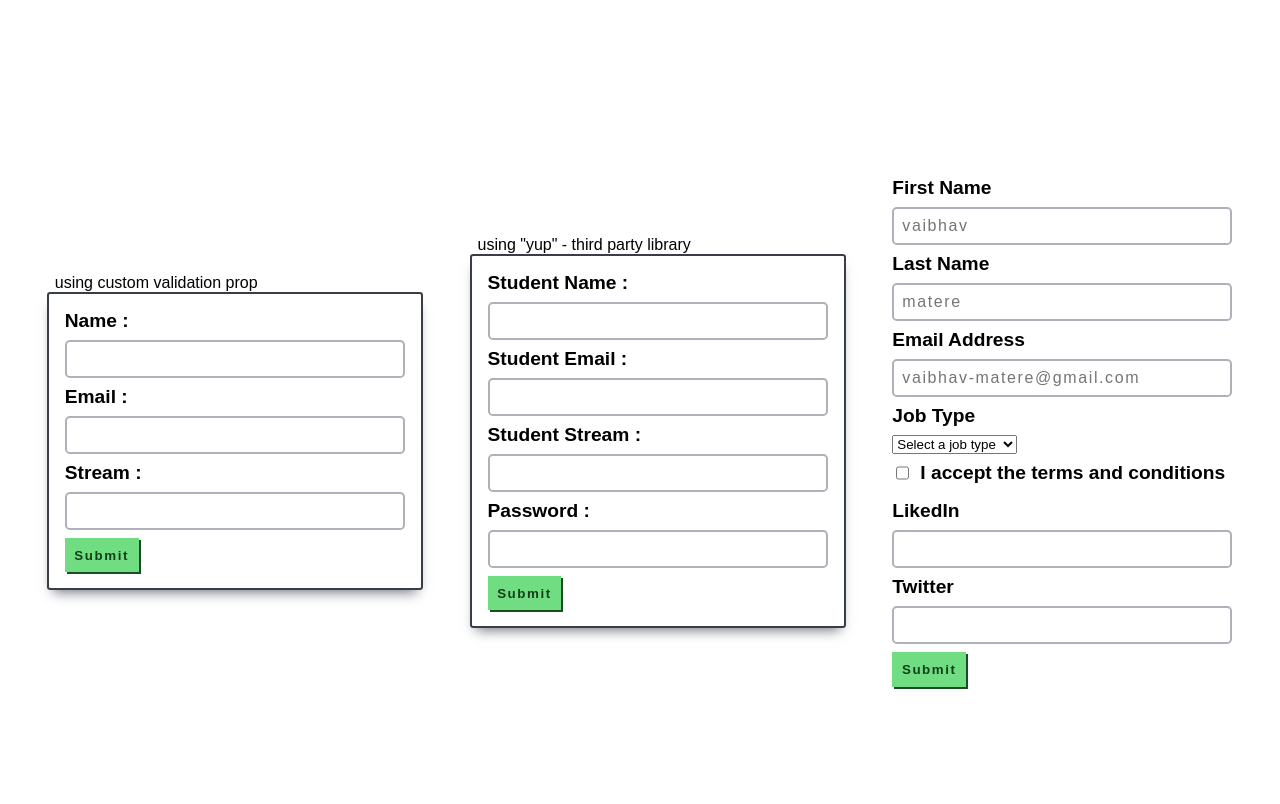
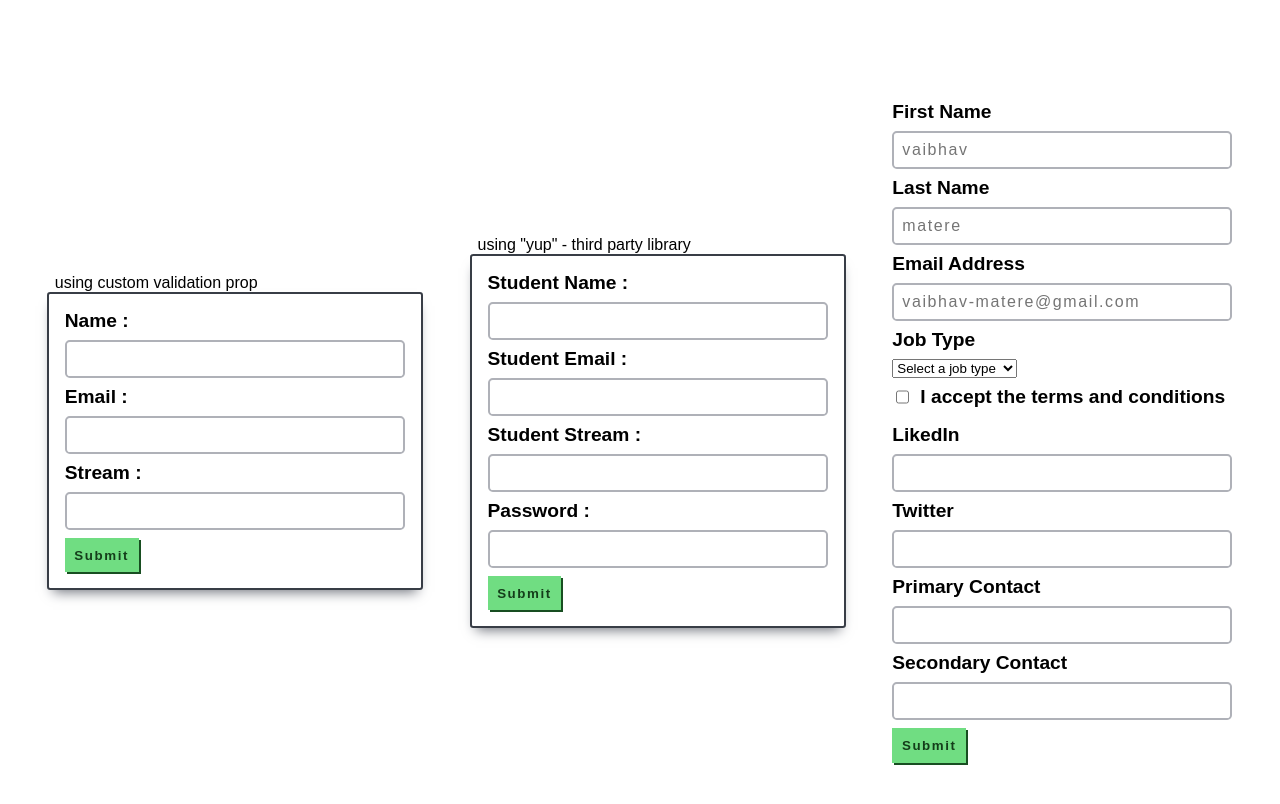
Before and after one commit to vaibhav18matere/formik, a React (Create React App) app: page / in a window 1280 px wide. Shown: the top 804 px of the page. Built offline with nearby package versions, Linux system fonts and the light colour scheme.

Commit message:
manage field state as array

```diff
--- a/src/App.css
+++ b/src/App.css
@@ -14,7 +14,8 @@ label {
   margin-bottom: 0.5rem;
 }
 input[type="text"],
-input[type="email"] {
+input[type="email"],
+input[type="number"] {
   display: block;
   width: 20rem;
   padding: 0.5rem;
--- a/src/components/SignupForm.jsx
+++ b/src/components/SignupForm.jsx
@@ -12,6 +12,7 @@ const initialValues = {
     linkedin: "",
     twitter: "",
   },
+  contacts: ["", ""],
 };
 
 const validationSchema = Yup.object({
@@ -132,6 +133,14 @@ export const SignupForm = () => {
             <label htmlFor="twitter">Twitter</label>
             <Field type="text" id="twitter" name="socials.twitter" />
           </div>
+          <div>
+            <label htmlFor="primaryPh">Primary Contact</label>
+            <Field type="number" id="primaryPh" name="contacts[0]" />
+          </div>
+          <div>
+            <label htmlFor="secondaryPh">Secondary Contact</label>
+            <Field type="number" id="secondaryPh" name="contacts[1]" />
+          </div>
 
           <button type="submit">Submit</button>
         </Form>
```
